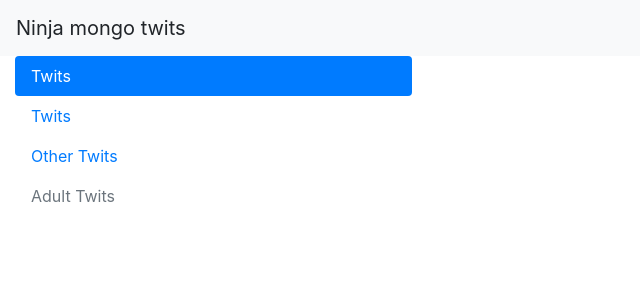
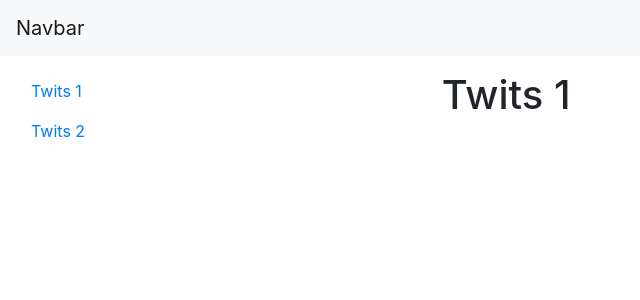
Before and after one commit to esgiprojetninja/ninja-mongo-front, a React (Create React App) app: page / in a window 1280 px wide. Shown: the top 300 px of the page, without its empty margins (0-640 px from the left). Built offline with nearby package versions, Linux system fonts and the light colour scheme.

Commit message:
Some front base components

```diff
--- a/package.json
+++ b/package.json
@@ -5,9 +5,11 @@
   "dependencies": {
     "bootstrap": "^4.1.1",
     "eslint-config-airbnb": "^16.1.0",
+    "jquery": "^3.3.1",
+    "popper.js": "^1.14.3",
     "react": "^16.4.0",
     "react-dom": "^16.4.0",
-    "reactstrap": "^6.1.0"
+    "react-router-dom": "^4.3.1"
   },
   "devDependencies": {
     "react-scripts": "1.1.4"
--- a/src/App.css
+++ b/src/App.css
@@ -1,28 +1,3 @@
-.App {
-  text-align: center;
+.app-container {
+  padding: 15px;
 }
-
-.App-logo {
-  animation: App-logo-spin infinite 20s linear;
-  height: 80px;
-}
-
-.App-header {
-  background-color: #222;
-  height: 150px;
-  padding: 20px;
-  color: white;
-}
-
-.App-title {
-  font-size: 1.5em;
-}
-
-.App-intro {
-  font-size: large;
-}
-
-@keyframes App-logo-spin {
-  from { transform: rotate(0deg); }
-  to { transform: rotate(360deg); }
-}
--- a/src/App.js
+++ b/src/App.js
@@ -1,48 +1,45 @@
 import React, { Component } from "react";
-import {
-  Container,
-  Row,
-  Col,
-  Navbar,
-  NavbarBrand,
-  Nav,
-  NavLink,
-  NavItem
-} from "reactstrap";
+import { BrowserRouter as Router, Route, Switch } from "react-router-dom";
+
 import "./App.css";
+
+import Navbar from "./components/Navbar";
+import MainMenu from "./components/MainMenu";
+
+const twits1 = () => <h1>Twits 1</h1>;
+
+const twits2 = () => <h1>Twits 2</h1>;
+
+const noMatch = () => <h1>Damn it!</h1>;
 
 class App extends Component {
   render() {
     return (
-      <div>
-        <Navbar color="light" light expand="md">
-          <NavbarBrand>Ninja mongo twits</NavbarBrand>
-        </Navbar>
-        <Container fluid>
-          <Row>
-            <Col md="4">
-              <Nav vertical pills>
-                <NavItem>
-                  <NavLink active href="#" onClick={() => {}}>
-                    Twits
-                  </NavLink>
-                </NavItem>
-                <NavItem>
-                  <NavLink href="#">Twits</NavLink>
-                </NavItem>
-                <NavItem>
-                  <NavLink href="#">Other Twits</NavLink>
-                </NavItem>
-                <NavItem>
-                  <NavLink disabled href="#">
-                    Adult Twits
-                  </NavLink>
-                </NavItem>
-              </Nav>
-            </Col>
-          </Row>
-        </Container>
-      </div>
+      <Router>
+        <div>
+          <Navbar />
+          <div className="container-fluid app-container">
+            <div className="row">
+              <div className="col-4">
+                <MainMenu
+                  routes={[
+                    { to: "/twits1", label: "Twits 1" },
+                    { to: "/twits2", label: "Twits 2" }
+                  ]}
+                />
+              </div>
+              <div className="col-8">
+                <Switch>
+                  <Route path="/" exact component={twits1} />
+                  <Route path="/twits1" component={twits1} />
+                  <Route path="/twits2" component={twits2} />
+                  <Route component={noMatch} />
+                </Switch>
+              </div>
+            </div>
+          </div>
+        </div>
+      </Router>
     );
   }
 }
--- /dev/null
+++ b/src/components/MainMenu.jsx
@@ -0,0 +1,14 @@
+import React from "react";
+import {
+    NavLink
+  } from "react-router-dom";
+
+const MainMenu = ({routes}) => (
+    <nav className="nav flex-column nav-pills">
+        {routes.map(
+            r => <NavLink key={r.to} className="nav-link" activeClassName="active" to={r.to}>{r.label}</NavLink>
+        )}
+    </nav>
+);
+
+export default MainMenu;
--- /dev/null
+++ b/src/components/Navbar.jsx
@@ -0,0 +1,12 @@
+import React from "react";
+import { Link } from "react-router-dom";
+
+const Navbar = () => (
+    <nav className="navbar navbar-expand-lg navbar-light bg-light">
+      <Link className="navbar-brand" to="/">
+        Navbar
+      </Link>
+    </nav>
+  );
+
+export default Navbar;
--- a/src/index.js
+++ b/src/index.js
@@ -1,5 +1,8 @@
 import React from "react";
 import ReactDOM from "react-dom";
+import "jquery";
+import "popper.js";
+import "bootstrap";
 import "./index.css";
 import App from "./App";
 import registerServiceWorker from "./registerServiceWorker";
```
Also changed, not shown: 1 other file (tests, documents, lock files or other folders).
